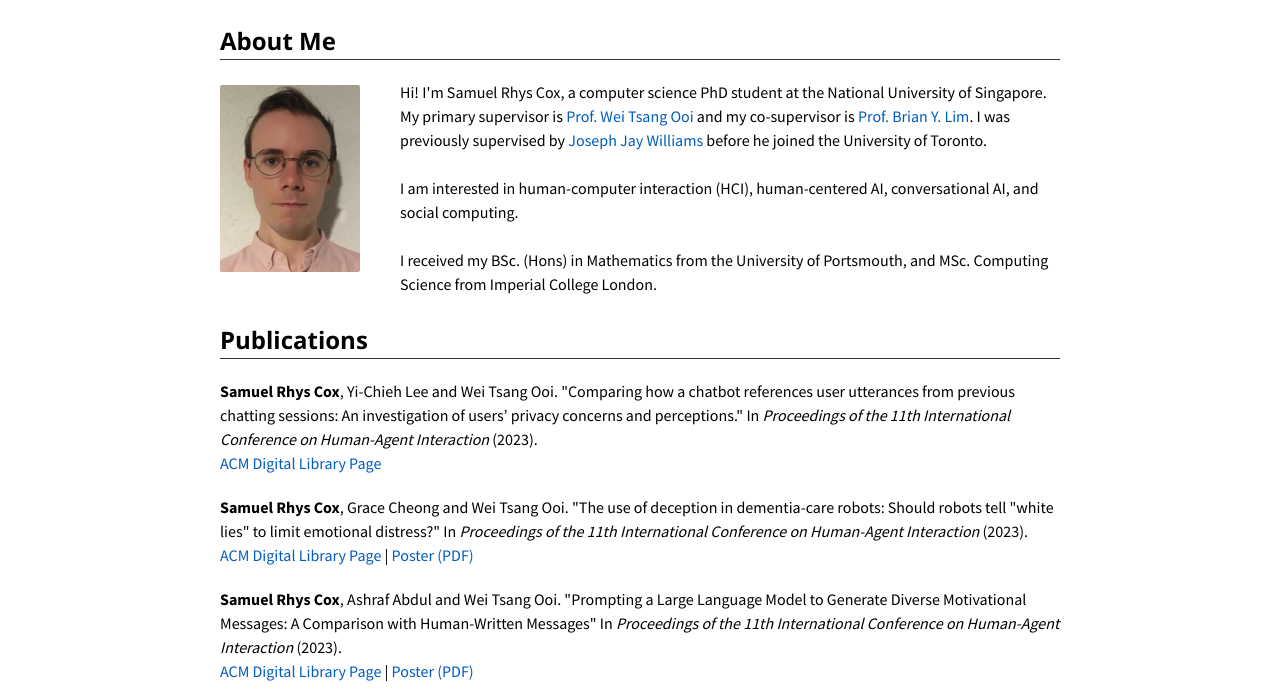
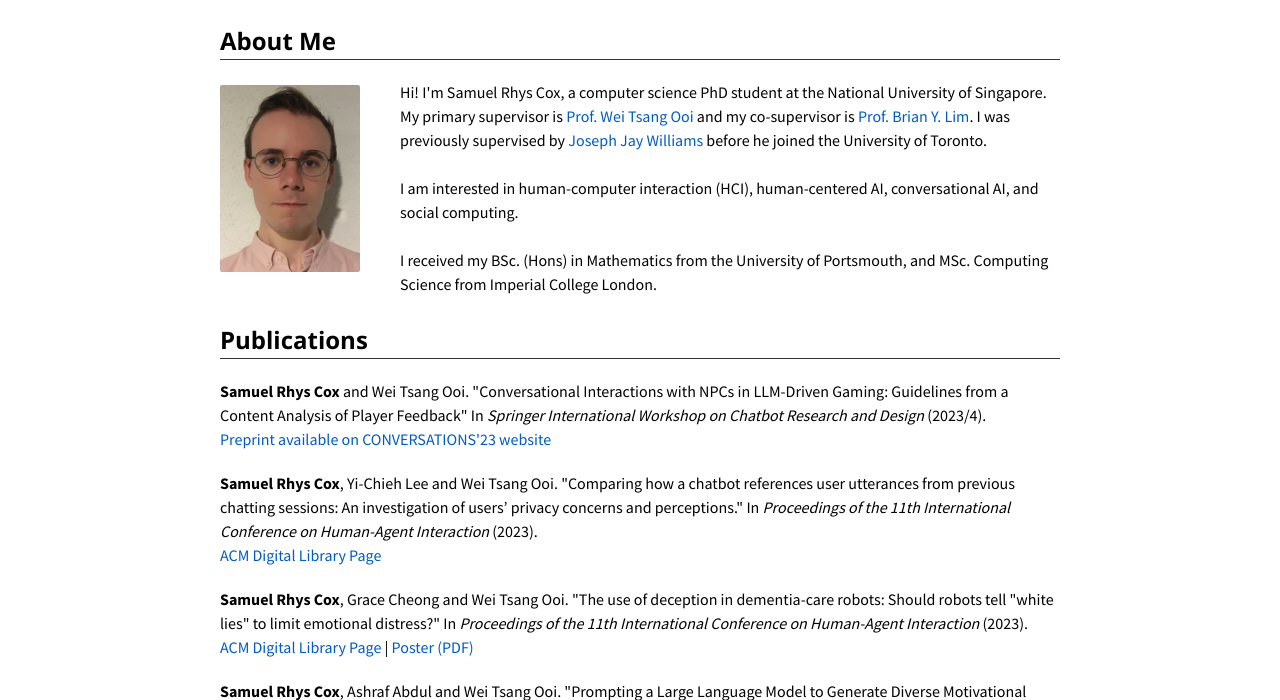
Before and after one commit to SamuCox/samucox.github.io, a plain HTML site: page index.html in a window 1280 px wide. Shown: the part 73-773 px from the top of the page. Drawn offline with nearby package versions, Linux system fonts and the light colour scheme.

Commit message:
Update index.html

```diff
--- a/index.html
+++ b/index.html
@@ -69,6 +69,11 @@
             <h2 class="add-top-margin">Publications</h2>
             <hr>
             <p class="text">
+              <b>Samuel Rhys Cox</b> and Wei Tsang Ooi. "Conversational Interactions with NPCs in LLM-Driven Gaming: Guidelines from a Content Analysis of Player Feedback" In <i>Springer International Workshop on Chatbot Research and Design</i> (2023/4).
+              <br>
+              <a href="https://conversations2023.files.wordpress.com/2023/11/conversations_2023_preprint_36_cox.pdf" target="_blank">Preprint available on CONVERSATIONS'23 website</a>
+            </p>
+            <p class="text">
               <b>Samuel Rhys Cox</b>, Yi-Chieh Lee and Wei Tsang Ooi. "Comparing how a chatbot references user utterances from previous chatting sessions: An investigation of users’ privacy concerns and perceptions." In <i>Proceedings of the 11th International Conference on Human-Agent Interaction</i> (2023).
               <br>
               <a href="https://doi.org/10.1145/3623809.3623875" target="_blank">ACM Digital Library Page</a>
```
